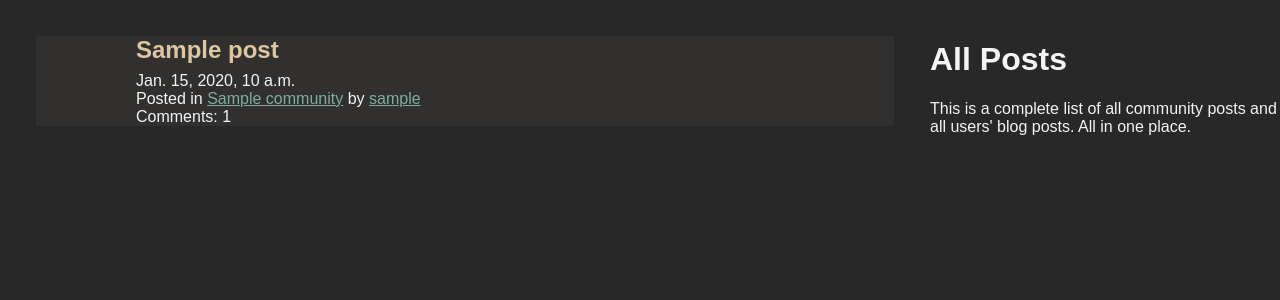
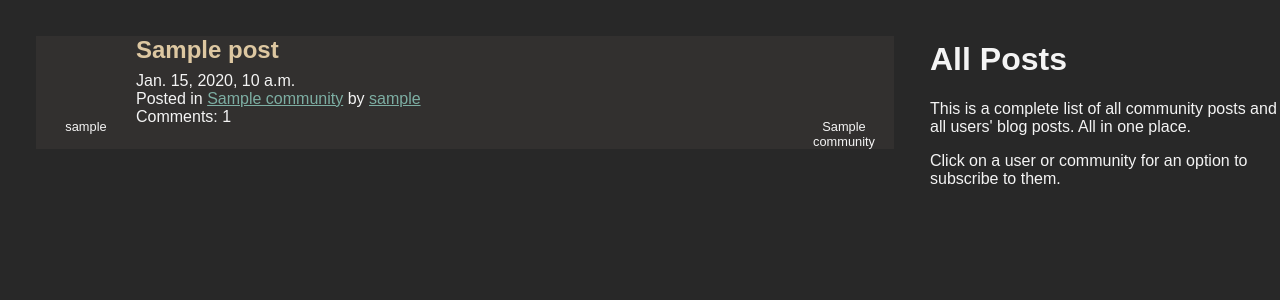
Before and after one commit to james-adcott-edu/scroller, a Django app: page /all/ in a window 1280 px wide. Shown: the part 51-351 px from the top of the page. Run offline with Django 5.2, Linux system fonts and the light colour scheme; tables that the repository leaves empty hold one stand-in row (values such as "Sample post"); some libraries are stand-ins or nearby versions.

Commit message:
more cosmetic changes

```diff
--- a/forum/templates/all_posts.html
+++ b/forum/templates/all_posts.html
@@ -8,5 +8,6 @@
 <div class="sidebar">
     <h1>All Posts</h1>
     <p>This is a complete list of all community posts and all users' blog posts. All in one place.</p>
+    <p>Click on a user or community for an option to subscribe to them.</p>
 </div>
 {% endblock %}
--- a/forum/templates/post_listing_block.html
+++ b/forum/templates/post_listing_block.html
@@ -1,7 +1,17 @@
 <li class="post_listing">
-    <div class="icon usericon"><svg width="80" height="80" data-jdenticon-value="user-{{ post.created_by.username }}"></svg></div>
+    <div class="icon usericon">
+        <a href="{% url 'profile_view' post.created_by.username %}">
+            <svg width="80" height="80" data-jdenticon-value="user-{{ post.created_by.username }}"></svg>
+            {{ post.created_by.username|escape }}
+        </a>
+    </div>
     {% if post.community %}
-    <div class="icon communityicon"><svg width="80" height="80" data-jdenticon-value="comm-{{ post.community.slug }}"></svg></div>
+    <div class="icon communityicon">
+        <a href="{% url 'community_detail' post.community.slug %}">
+            <svg width="80" height="80" data-jdenticon-value="comm-{{ post.community.slug }}"></svg>
+            {{ post.community.name|escape }}
+        </a>
+    </div>
     {% endif %}
     <div class="post_listing_meta">
         <div class="post_listing_title">
--- a/static/css/style.css
+++ b/static/css/style.css
@@ -120,6 +120,17 @@ header h1 {
     background: var(--box-bg)
 }
 
+.icon {
+    font-size: .8em;
+    text-align: center;
+}
+
+.icon a {
+    display: block;
+    color: var(--text-color);
+    text-decoration: none;
+}
+
 .post_listing_title {
     font-size: 1.5rem;
     font-weight: bold;
```
Also changed, not shown: forum/templates/community_list.html (+13 -3 lines).
